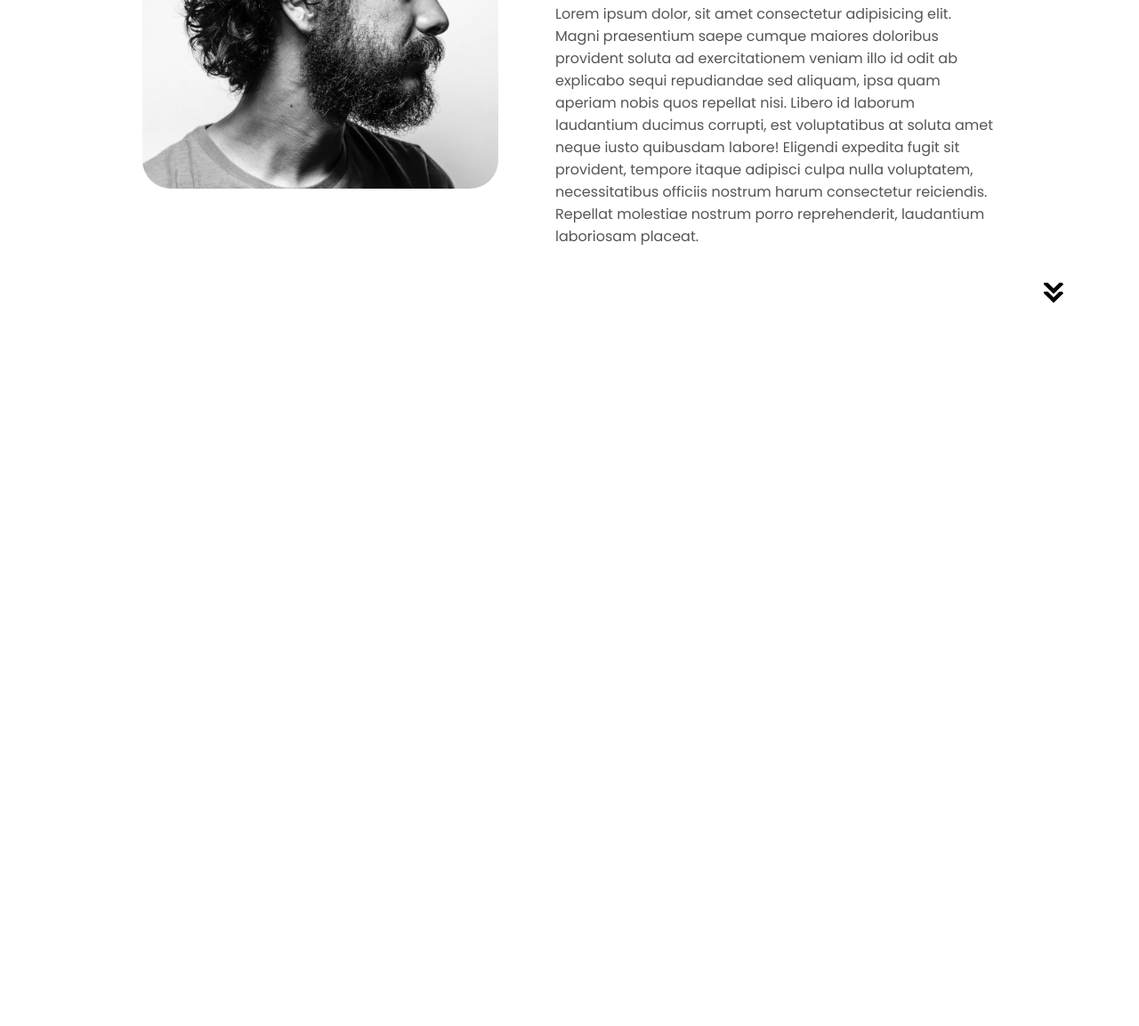
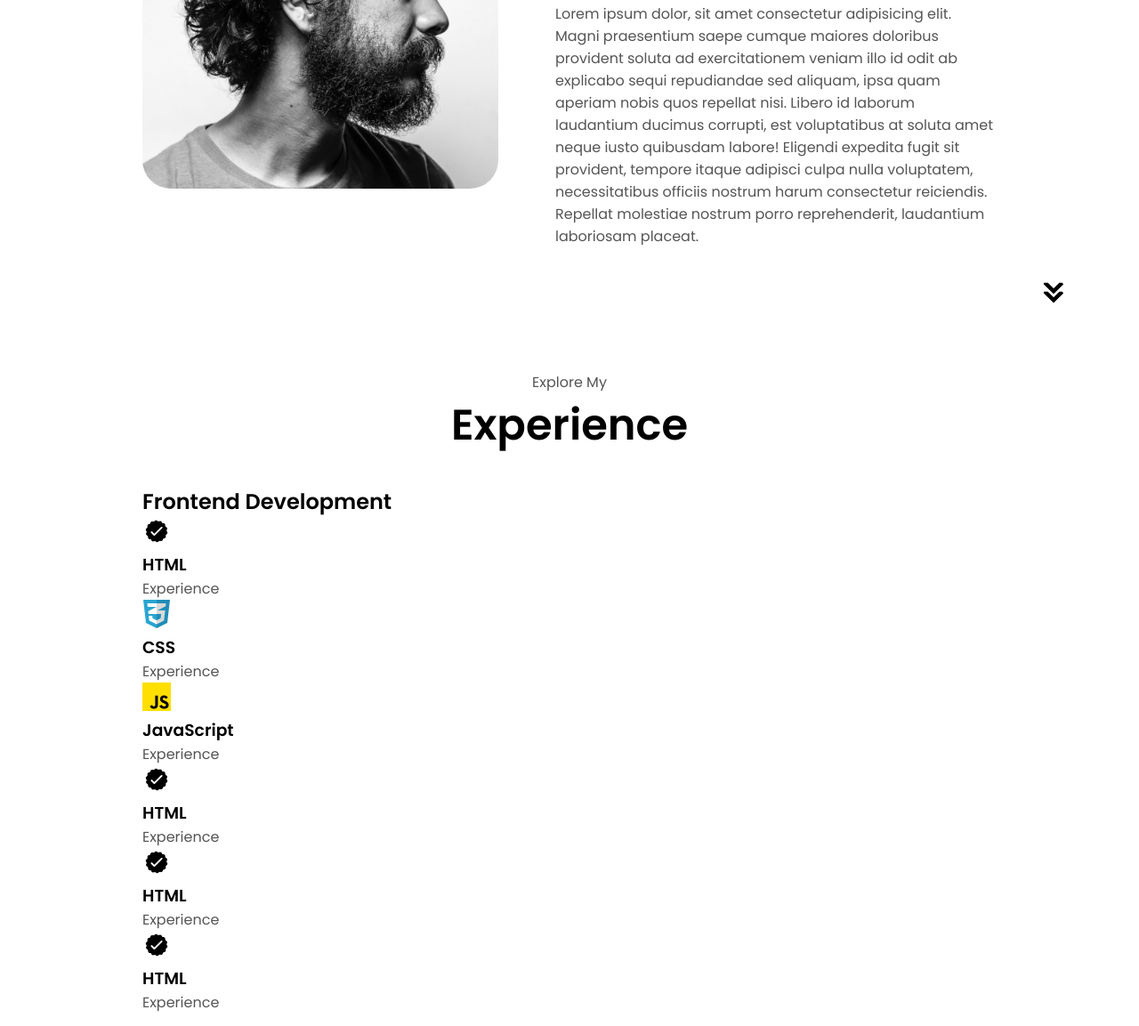
Before and after one commit to robegrg/html-css-js-portofolio, a plain HTML site: page index.html in a window 1280 px wide. Shown: the part 1159-2312 px from the top of the page at 89% size. Before the commit the page ends 1544 px from the top, so only its background shows below. Drawn offline with Linux system fonts and the light colour scheme.

Commit message:
structured the experience section, added new icons

```diff
--- a/index.html
+++ b/index.html
@@ -84,6 +84,62 @@
 </div>
 <img src="./assets/arrow.png" alt="arrow icon" class="icon arrow" onclick="location.href='./#experience'">
     </section>
+    <section id="experience">
+      <p class="section--text__p1">Explore My</p>
+      <h1 class="title">Experience</h1>
+      <div class="experience--details__container">
+        <div class="about--containers">
+          <div class="details--containers">
+            <h2 class="experience--subtitle">Frontend Development</h2>
+            <div class="article--container">
+              <article>
+                <img src="./assets/checkmark.png" alt="experience Icon" class="icon ">
+                <div>
+                  <h3>HTML</h3>
+                  <p>Experience</p>
+                </div>
+              </article>
+              <article>
+                <img src="./assets/csslogo.png" alt="experience Icon" class="icon ">
+                <div>
+                  <h3>CSS</h3>
+                  <p>Experience</p>
+                </div>
+              </article>
+              <article>
+                <img src="./assets/jslogo.png" alt="experience Icon" class="icon ">
+                <div>
+                  <h3>JavaScript</h3>
+                  <p>Experience</p>
+                </div>
+              </article>
+              <article>
+                <img src="./assets/checkmark.png" alt="experience Icon" class="icon ">
+                <div>
+                  <h3>HTML</h3>
+                  <p>Experience</p>
+                </div>
+              </article>
+              <article>
+                <img src="./assets/checkmark.png" alt="experience Icon" class="icon ">
+                <div>
+                  <h3>HTML</h3>
+                  <p>Experience</p>
+                </div>
+              </article>
+              <article>
+                <img src="./assets/checkmark.png" alt="experience Icon" class="icon ">
+                <div>
+                  <h3>HTML</h3>
+                  <p>Experience</p>
+                </div>
+              </article>
+            </div>
+          </div>
+        </div>
+      </div>
+
+    </section>
     <script src="script.js"></script>
   </body>
 </html>
```
Also changed, not shown: assets/csslogo.png (added), assets/frontendicon.png (added), assets/jslogo.png (added), 1 other file.
